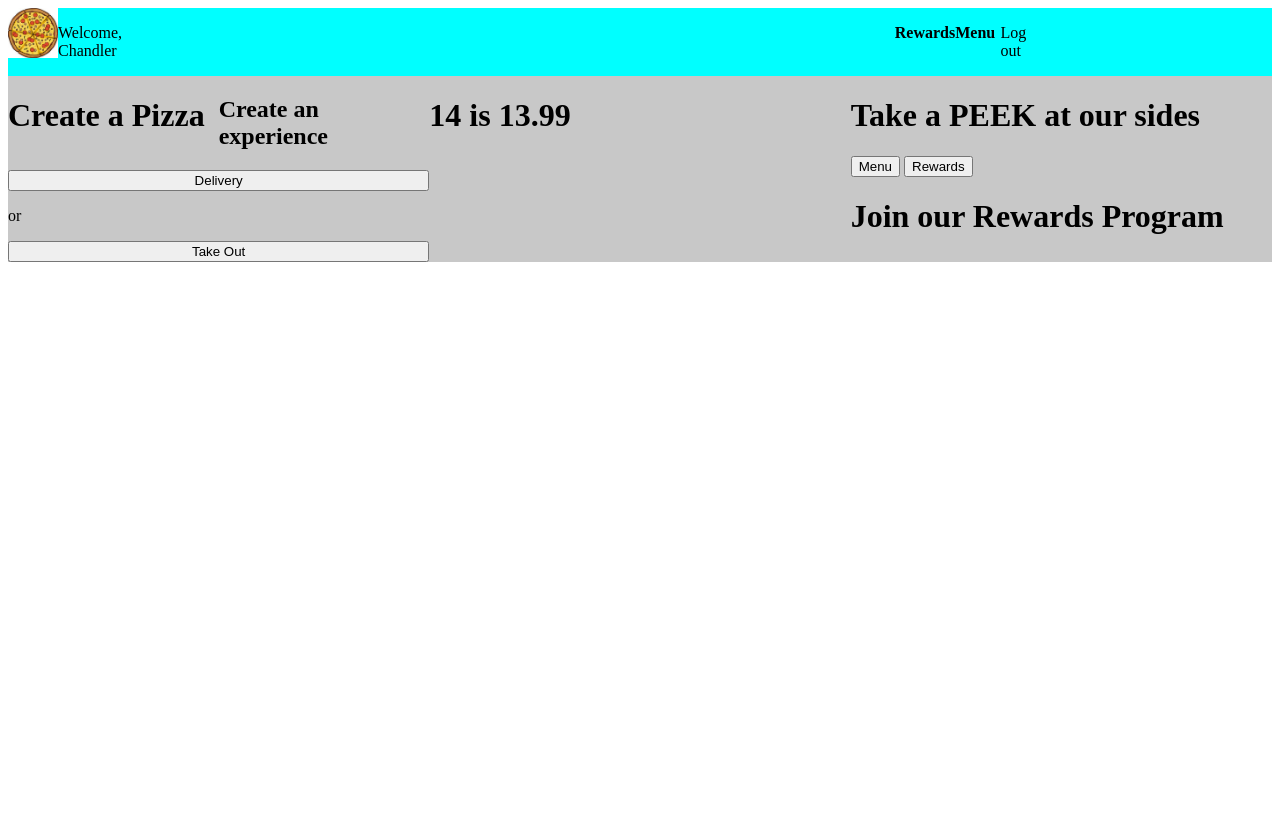
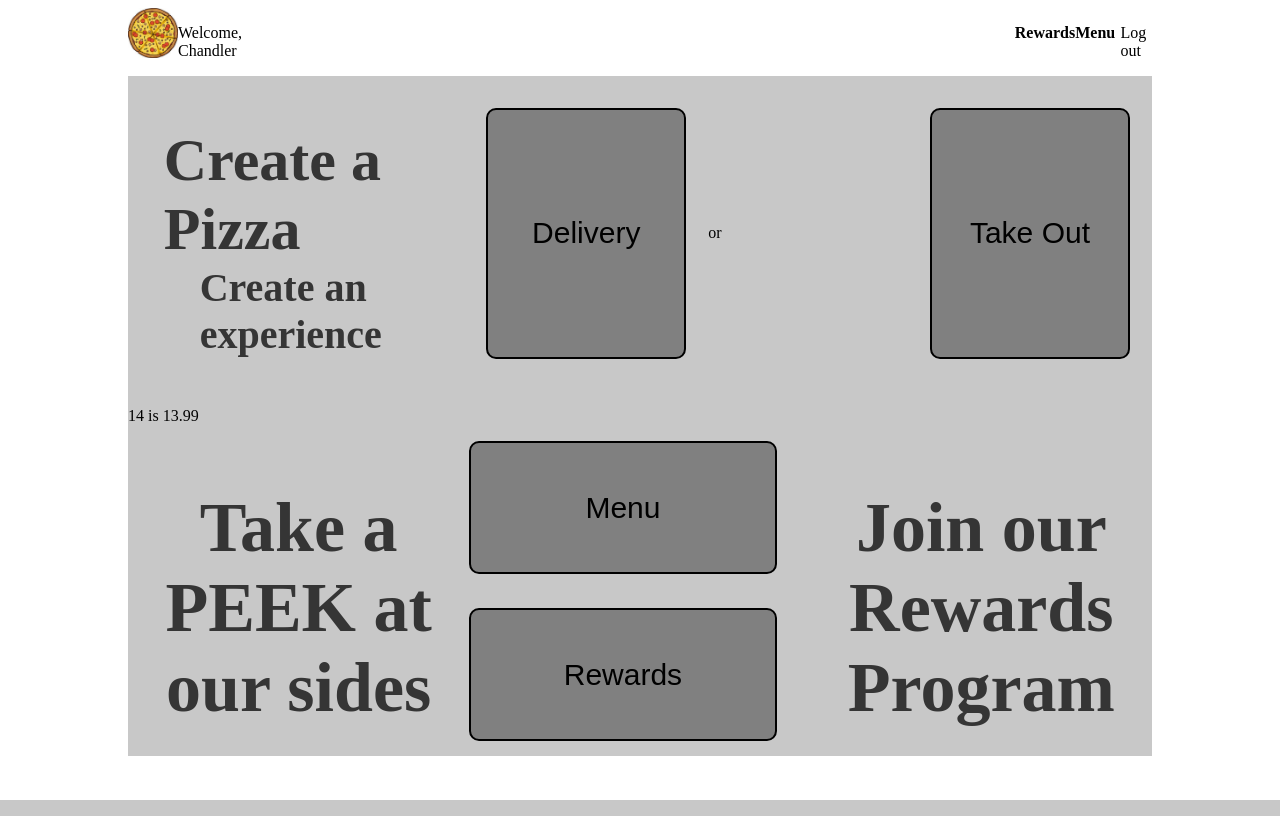
Before and after one commit to ChandlerNgo/PizzaRepo, a Django app: template PizzaApp/templates/index.html in a window 1280 px wide. Run offline with Django 3.2, Linux system fonts and the light colour scheme; the template is opened without the code that fills it, so the values that code supplies are empty.

Commit message:
css work

```diff
--- a/PizzaApp/static/index.css
+++ b/PizzaApp/static/index.css
@@ -1,11 +1,9 @@
-body{
-    height:100vh;
-}
-
 .homewindow{
     display:grid;
     background-color: rgb(200, 200, 200);
-    grid-template-columns: 1fr 1fr 1fr;
+    grid-template-rows: .2fr .4fr .4fr;
+    height:85vh;
+    width:80vw;
 }
 
 img{
@@ -16,7 +14,6 @@ img{
 .display{
     display:grid;
     justify-content: center;
-    background-color: aqua;
 }
 
 .navbar{
@@ -42,10 +39,56 @@ img{
 
 .deliveryortakeout{
     display:grid;
-    grid-template-columns: auto;
+    grid-template-columns: .35fr .65fr;
 }
 
-.createpizza{
+.menuandrewards{
     display:grid;
-    grid-template-columns: 1fr 1fr;
+    grid-template-columns: 1fr 1fr 1fr;
 }
+
+.buttons{
+    display:grid;
+}
+
+.choices{
+    display:grid;
+    align-items: center;
+    grid-template-columns: 1fr 1fr 1fr;
+}
+
+button{
+    background-color: gray;
+    color:black;
+    border-radius: 10px;
+    height:80%;
+    width:90%;
+    border-style: solid;
+    font-size: 30px;
+}
+
+h1{
+    display:grid;
+    font-size: 70px;
+    align-content: center;
+    text-align: center;
+    padding-left: 10%;
+    padding-right: 10%;
+    color:rgb(53, 53, 53);
+}
+
+#pizza{
+    font-size: 60px;
+    padding-left: 10%;
+    padding-right: 10%;
+    color:rgb(53, 53, 53);
+    margin-bottom: 0;
+}
+
+#experience{
+    margin-top: 0;
+    font-size: 40px;
+    padding-left: 20%;
+    padding-right: 10%;
+    color:rgb(53, 53, 53);
+}
--- a/PizzaApp/templates/index.html
+++ b/PizzaApp/templates/index.html
@@ -23,20 +23,24 @@
         <div class="homewindow">
             <div class="deliveryortakeout">
                 <div class="createpizza">
-                    <h1>Create a Pizza</h1>
-                    <h2>Create an experience</h2>
+                    <h2 id="pizza">Create a Pizza</h2>
+                    <h2 id="experience">Create an experience</h2>
                 </div>
-                <button>Delivery</button>
-                <p>or</p>
-                <button>Take Out</button>
+                <div class="choices">
+                    <button>Delivery</button>
+                    <p>or</p>
+                    <button>Take Out</button>
+                </div>
             </div>
             <div class="pizzaprices">
-                <h1>14 is 13.99</h1>
+                <p>14 is 13.99</p>
             </div>
             <div class="menuandrewards">
                 <h1>Take a PEEK at our sides</h1>
-                <button>Menu</button>
-                <button>Rewards</button>
+                <div class="buttons">
+                    <button>Menu</button>
+                    <button>Rewards</button>
+                </div>
                 <h1>Join our Rewards Program</h1>
             </div>
         </div>
```
